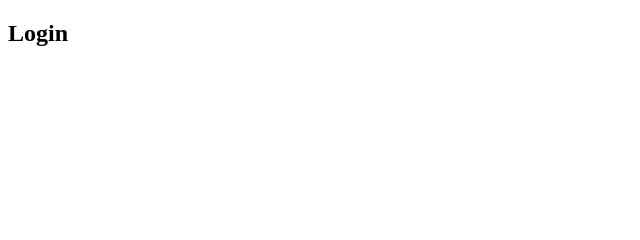
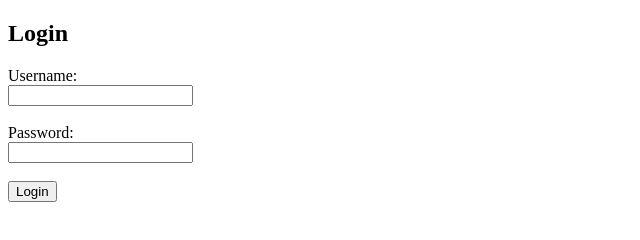
Before and after one commit to aliafzalh/SBA5, a website: page index.html in a window 1280 px wide. Shown: the whole page, without its empty margins (0-640 px from the left). Drawn offline with Linux system fonts and the light colour scheme.

Commit message:
HTML file added

```diff
--- a/index.html
+++ b/index.html
@@ -7,6 +7,15 @@
     <title>Document</title>
 </head>
 <body>
-     <h2>Login</h2>
+      <h2>Login</h2>
+  <form action="/submit" method="POST">
+    <label for="username">Username:</label><br>
+    <input type="text" id="username" name="username" required><br><br>
+
+    <label for="password">Password:</label><br>
+    <input type="password" id="password" name="password" required><br><br>
+
+    <button type="submit">Login</button>
+  </form>
 </body>
 </html>
```
